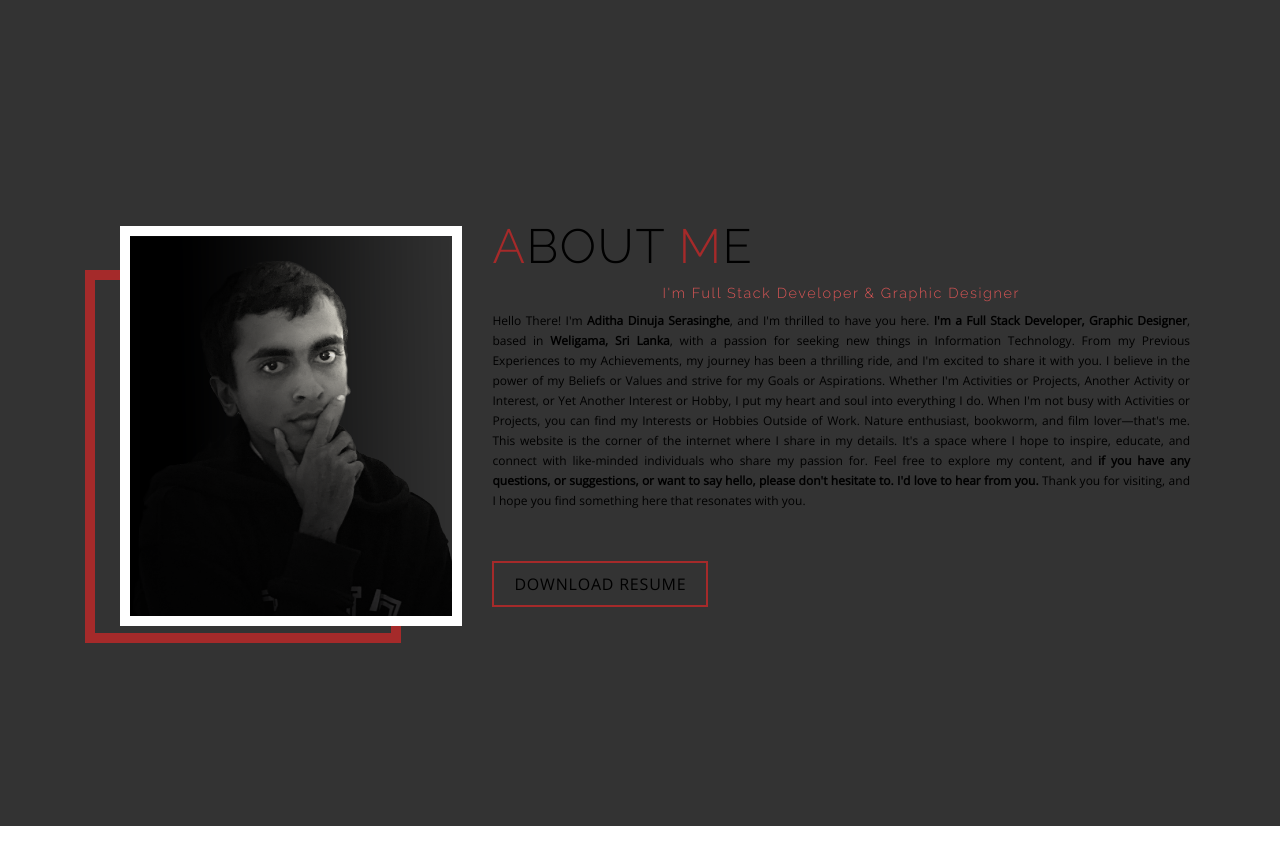
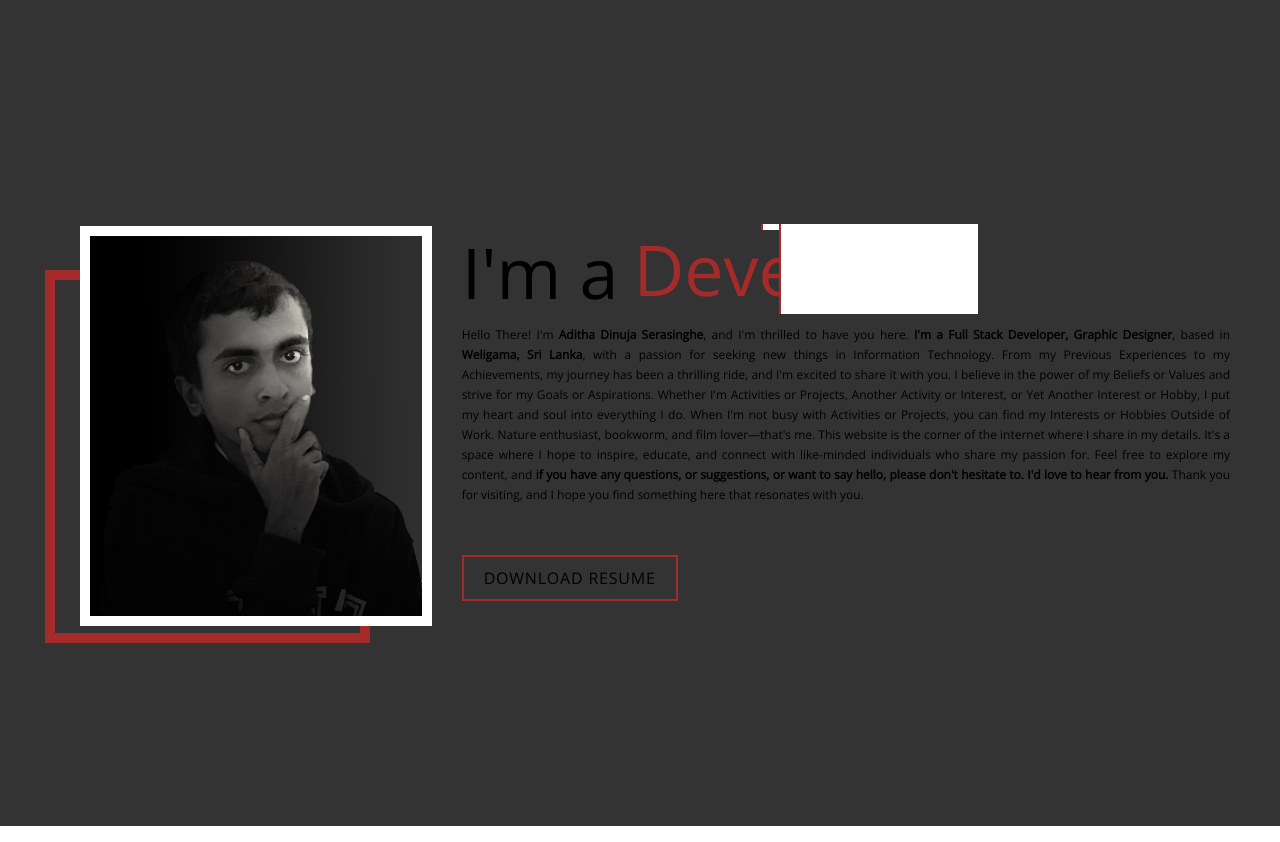
Before and after one commit to adserasinghe/adserasinghe.github.io, a PHP site: page / in a window 1280 px wide. Shown: the part 3742-4584 px from the top of the page. Run offline with PHP 8.4, Linux system fonts and the light colour scheme; style sheets or scripts are compiled from the project's sources.

Commit message:
about us changed

```diff
--- a/index.html
+++ b/index.html
@@ -172,8 +172,16 @@
       <div class="col-right">
         <br>
         <br>
-        <h1 class="section-title"><span>A</span>bout <span>M</span>e</h1>
-        <h2>I'm Full Stack Developer & Graphic Designer</h2>
+        <!--<h1 class="section-title"><span>A</span>bout <span>M</span>e</h1>-->
+        <div class="wrapper">
+    <div class="static-txt">I'm a</div>
+    <ul class="dynamic-txts">
+      <li><span>YouTuber</span></li>
+      <li><span>Designer</span></li>
+      <li><span>Developer</span></li>
+      <li><span>Freelancer</span></li>
+    </ul>
+  </div>
         <p>Hello There! I'm<b> Aditha Dinuja Serasinghe</b>, and I'm thrilled to have you here. <b>I'm a Full Stack Developer, Graphic Designer</b>, based in <b>Weligama, Sri Lanka</b>, with a passion for seeking new things in Information Technology. From my Previous Experiences to my Achievements, my journey has been a thrilling ride, and I'm excited to share it with you. I believe in the power of my Beliefs or Values and strive for my Goals or Aspirations. Whether I'm  Activities or Projects, Another Activity or Interest, or Yet Another Interest or Hobby, I put my heart and soul into everything I do. When I'm not busy with Activities or Projects, you can find my Interests or Hobbies Outside of Work. Nature enthusiast, bookworm, and film lover—that's me. This website is the corner of the internet where I share in my details. It's a space where I hope to inspire, educate, and connect with like-minded individuals who share my passion for. Feel free to explore my content, and <b> if you have any questions, or suggestions, or want to say hello, please don't hesitate to. I'd love to hear from you.</b> Thank you for visiting, and I hope you find something here that resonates with you.</p>
         <a target="_blank" rel="noopener" href="cv.pdf" class="cta">Download Resume</a>
       </div>
--- a/style.css
+++ b/style.css
@@ -39,8 +39,8 @@ p {
 	color:black;
 }
 .section-title {
-	font-size: 4rem;
-	font-weight: 300;
+	font-size: 8rem;
+	font-weight: 400;
 	color: black;
 	margin-bottom: 10px;
 	text-transform: uppercase;
@@ -413,7 +413,7 @@ p {
 #about .about {
 	flex-direction: column-reverse;
 	text-align: center;
-	max-width: 1200px;
+	max-width: 1300px;
 	margin: 0 auto;
 	padding: 100px 20px;
 }
@@ -1095,3 +1095,57 @@ inner{
 	}
   }
 /*works card list end*/
+/* typing text effect*/
+.wrapper{
+	display: flex;
+  }
+  .wrapper .static-txt{
+	color: #000;
+	font-size: 70px;
+	font-weight: 400;
+  }
+  .wrapper .dynamic-txts{
+	margin-left: 15px;
+	height: 90px;
+	line-height: 90px;
+	overflow: hidden;
+  }
+  .dynamic-txts li{
+	list-style: none;
+	color: brown;
+	font-size: 70px;
+	font-weight: 500;
+	position: relative;
+
+	top: 0;
+	animation: slide 12s steps(4) infinite;
+  }
+  @keyframes slide {
+	100%{
+	  top: -360px;
+	}
+  }
+  .dynamic-txts li span{
+	position: relative;
+	margin: 5px 0;
+	line-height: 90px;
+  }
+  .dynamic-txts li span::after{
+	content: "";
+	position: absolute;
+	left: 0;
+	height: 100%;
+	width: 100%;
+	background: #fff;
+	border-left: 2px solid brown;
+	animation: typing 3s steps(10) infinite;
+  }
+  @keyframes typing {
+	40%, 60%{
+	  left: calc(100% + 30px);
+	}
+	100%{
+	  left: 0;
+	}
+  }
+/* end of typing text effect*/
```
